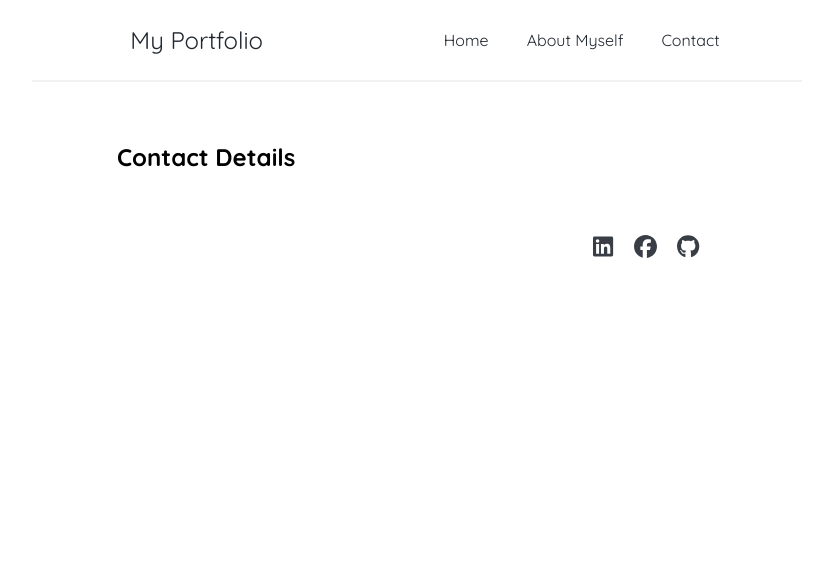
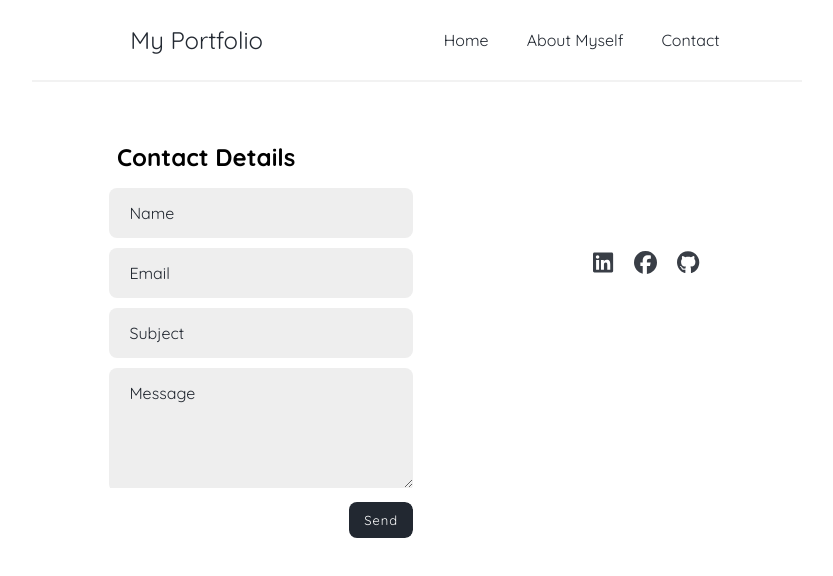
Before and after one commit to Ryayoon/portfolio-ryan-react, a React (Create React App) app: page /portfolio-ryan-react/Contact in a window 1280 px wide. Shown: the top 576 px of the page, without its empty margins (223-1056 px from the left). Built offline with nearby package versions, Linux system fonts and the light colour scheme.

Commit message:
updated-div-adjustments

```diff
--- /dev/null
+++ b/postcss.config.js
@@ -0,0 +1,6 @@
+module.exports = {
+  plugins: {
+    tailwindcss: {},
+    autoprefixer: {},
+  },
+}
--- a/src/Components/Contact/Contact.css
+++ b/src/Components/Contact/Contact.css
@@ -0,0 +1,63 @@
+.detail-input {
+    border-radius: 8px;
+    padding: 0;
+    overflow: hidden;
+    display: block;
+    position: relative;
+    clear: both;
+    width: 49%;
+    margin: 0 0 10px 2%;
+    float: left;
+    clear: none;
+}
+
+::placeholder{
+    color: #222831;
+    font-family: "Quicksand";
+}
+
+input[type="text"] ,
+input[type="email"]{
+    width: 100%;
+    border: 0;
+    background: #eeeeee;
+    height: 50px;
+    font-size: 16px;
+    color: #222831;
+    padding: 0 20px;
+    box-sizing: border-box;
+}
+
+textarea[type='message'] {
+    width: 100%;
+    border: 0;
+    background: #eeeeee;
+    height: 120px;
+    font-size: 16px;
+    color: #222831;
+    padding: 15px 20px;
+    box-sizing: border-box;
+}
+
+.submitting {
+    padding-top: 2vh;
+    margin-left: -60px;
+}
+
+.flat-button {
+    color: #ffffff;
+    background: #222831;
+    font-size: 13px;
+    letter-spacing: 1px;
+    text-decoration: none;
+    padding: 10px 15px;
+    border-radius: 8px;
+    transition: 0.25s;
+    border-width: 0;
+}
+
+.flat-button:hover {
+    background: #eeeeee;
+    color: #222831;
+    cursor: pointer;
+}
--- a/src/Components/Contact/Contact.js
+++ b/src/Components/Contact/Contact.js
@@ -1,9 +1,46 @@
 import './Contact.css';
+import React, { useRef } from 'react';
+import emailJs from '@emailjs/browser';
 
 const Contact = () => {
+    const form = useRef();
+
+    const sendEmail = (e) => {
+        e.preventDefault();
+
+        emailJs.sendForm('service_2erutw5', 'template_8dmj6hg', form.current, 'uyNjIVn7vSSE7gtjB')
+            .then((result) => {
+                console.log(result.text);
+                console.log("Message Sent")
+            }, (error) => {
+                console.log(error.text);
+
+            });
+    };
     return (
         <div className="contact">
             <h2>Contact Details</h2>
+            <div className="submitting">
+                <form ref={form} onSubmit={sendEmail}>
+                    <ul>
+                        <li className='detail-input'>
+                            <input type="text" name="user_name" placeholder="Name" required/>
+                        </li>
+                        <li className='detail-input'>
+                            <input type="email" name="user_email" placeholder="Email" required/>
+                        </li>
+                        <li className='detail-input'>
+                            <input type="text" name="subject" placeholder="Subject" required />
+                        </li>
+                        <li className='detail-input'>
+                            <textarea type="message" name="message" placeholder="Message" required/>
+                        </li>
+                        <li className='detail-input text-right'>
+                            <input type="submit" className='flat-button' value="Send"/>
+                        </li>
+                    </ul>
+                </form>
+            </div>
         </div>
     );
 }
--- a/src/Components/Home/Home.js
+++ b/src/Components/Home/Home.js
@@ -1,6 +1,5 @@
 import './Home.css';
 import emoji from '../../assets/images/Emoji.png';
-import Loader from 'react-loaders';
 
 const Home = () => {
 
--- a/src/index.css
+++ b/src/index.css
@@ -1,4 +1,7 @@
 @import url('https://fonts.googleapis.com/css2?family=Quicksand:wght@300;400;500;600;700&display=swap');
+/*@tailwind base;*/
+@tailwind components;
+@tailwind utilities;
 /* base styles */
 * {
   margin: 0;
--- /dev/null
+++ b/tailwind.config.js
@@ -0,0 +1,8 @@
+/** @type {import('tailwindcss').Config} */
+module.exports = {
+  content: ["./src/**/*.{js,jsx,ts,tsx}",],
+  theme: {
+    extend: {},
+  },
+  plugins: [],
+}
```
Also changed, not shown: package.json (+7 -0 lines), 1 other file (tests, documents, lock files or other folders).
